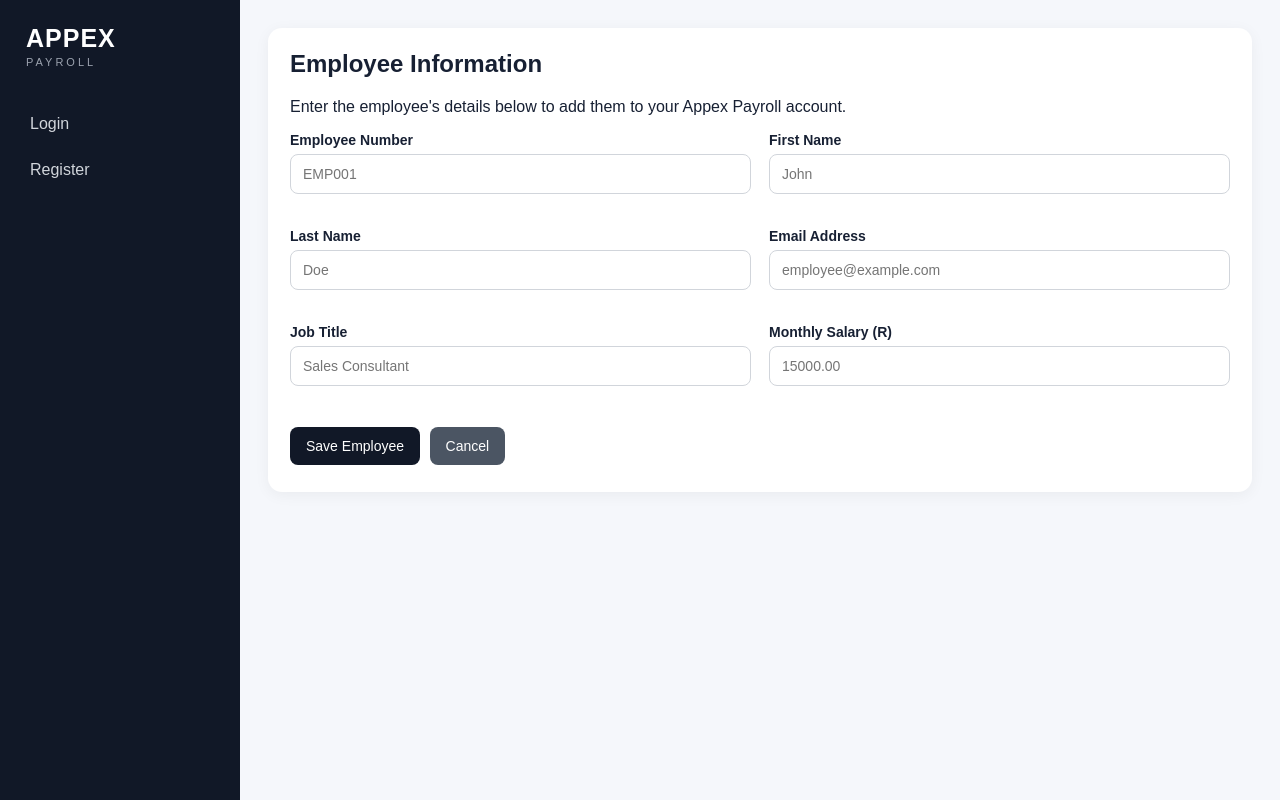
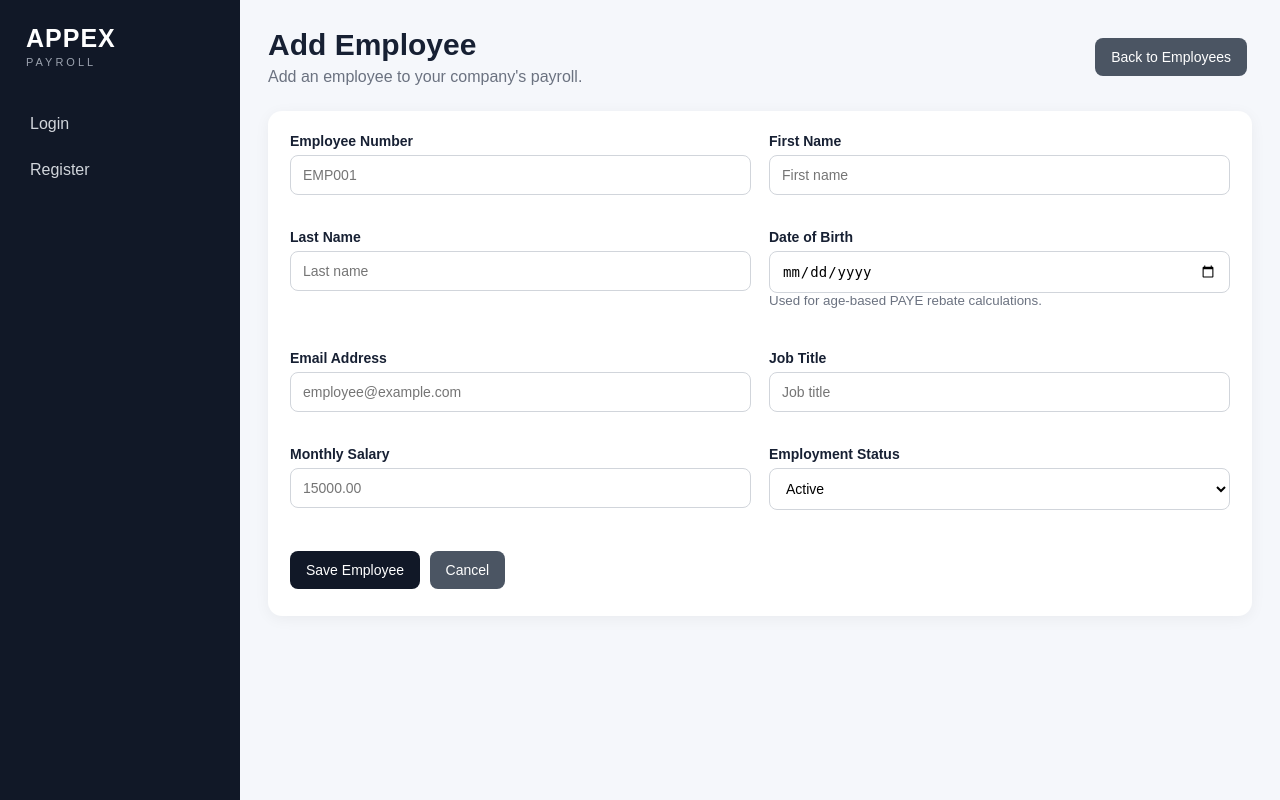
Before and after one commit to Dibola880/Appex---payroll-, a Flask app: template app/templates/employee_form.html in a window 1280 px wide. Run offline with Flask 3, Linux system fonts and the light colour scheme; the template is opened without the code that fills it, so the values that code supplies are empty.

Commit message:
Update employee_form.html

```diff
--- a/app/templates/employee_form.html
+++ b/app/templates/employee_form.html
@@ -2,23 +2,27 @@
 
 {% block title %}Add Employee - Appex Payroll{% endblock %}
 
-{% block heading %}Add Employee{% endblock %}
-
 {% block content %}
 
+<div class="page-header">
+    <div>
+        <h1>Add Employee</h1>
+        <p>Add an employee to your company's payroll.</p>
+    </div>
+
+    <a class="btn secondary" href="{{ url_for('main.employees') }}">
+        Back to Employees
+    </a>
+</div>
+
+
 <div class="card">
-
-    <h2>Employee Information</h2>
-
-    <p>
-        Enter the employee's details below to add them to your
-        Appex Payroll account.
-    </p>
 
     <form method="POST">
 
         <div class="form-grid">
 
+            <!-- Employee Number -->
             <div class="form-group">
                 <label for="employee_number">
                     Employee Number
@@ -34,6 +38,7 @@
             </div>
 
 
+            <!-- First Name -->
             <div class="form-group">
                 <label for="first_name">
                     First Name
@@ -43,12 +48,13 @@
                     type="text"
                     id="first_name"
                     name="first_name"
-                    placeholder="John"
+                    placeholder="First name"
                     required
                 >
             </div>
 
 
+            <!-- Last Name -->
             <div class="form-group">
                 <label for="last_name">
                     Last Name
@@ -58,12 +64,31 @@
                     type="text"
                     id="last_name"
                     name="last_name"
-                    placeholder="Doe"
+                    placeholder="Last name"
                     required
                 >
             </div>
 
 
+            <!-- Date of Birth -->
+            <div class="form-group">
+                <label for="date_of_birth">
+                    Date of Birth
+                </label>
+
+                <input
+                    type="date"
+                    id="date_of_birth"
+                    name="date_of_birth"
+                >
+
+                <small>
+                    Used for age-based PAYE rebate calculations.
+                </small>
+            </div>
+
+
+            <!-- Email -->
             <div class="form-group">
                 <label for="email">
                     Email Address
@@ -78,6 +103,7 @@
             </div>
 
 
+            <!-- Job Title -->
             <div class="form-group">
                 <label for="job_title">
                     Job Title
@@ -87,25 +113,47 @@
                     type="text"
                     id="job_title"
                     name="job_title"
-                    placeholder="Sales Consultant"
+                    placeholder="Job title"
                 >
             </div>
 
 
+            <!-- Monthly Salary -->
             <div class="form-group">
                 <label for="monthly_salary">
-                    Monthly Salary (R)
+                    Monthly Salary
                 </label>
 
                 <input
                     type="number"
                     id="monthly_salary"
                     name="monthly_salary"
+                    step="0.01"
+                    min="0"
                     placeholder="15000.00"
-                    min="0"
-                    step="0.01"
                     required
                 >
+            </div>
+
+
+            <!-- Status -->
+            <div class="form-group">
+                <label for="status">
+                    Employment Status
+                </label>
+
+                <select
+                    id="status"
+                    name="status"
+                >
+                    <option value="Active">
+                        Active
+                    </option>
+
+                    <option value="Inactive">
+                        Inactive
+                    </option>
+                </select>
             </div>
 
         </div>
@@ -115,14 +163,14 @@
 
             <button
                 type="submit"
-                class="button"
+                class="btn"
             >
                 Save Employee
             </button>
 
             <a
                 href="{{ url_for('main.employees') }}"
-                class="button secondary"
+                class="btn secondary"
             >
                 Cancel
             </a>
```
